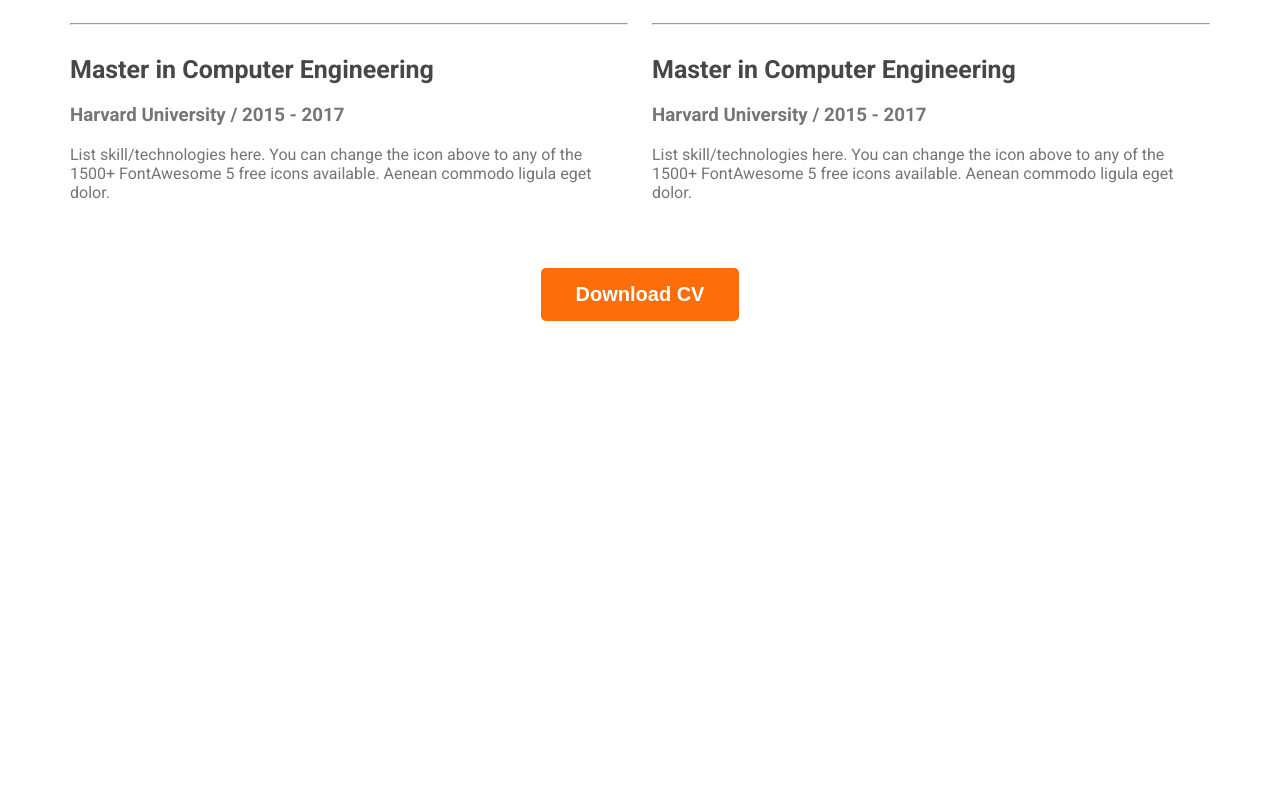
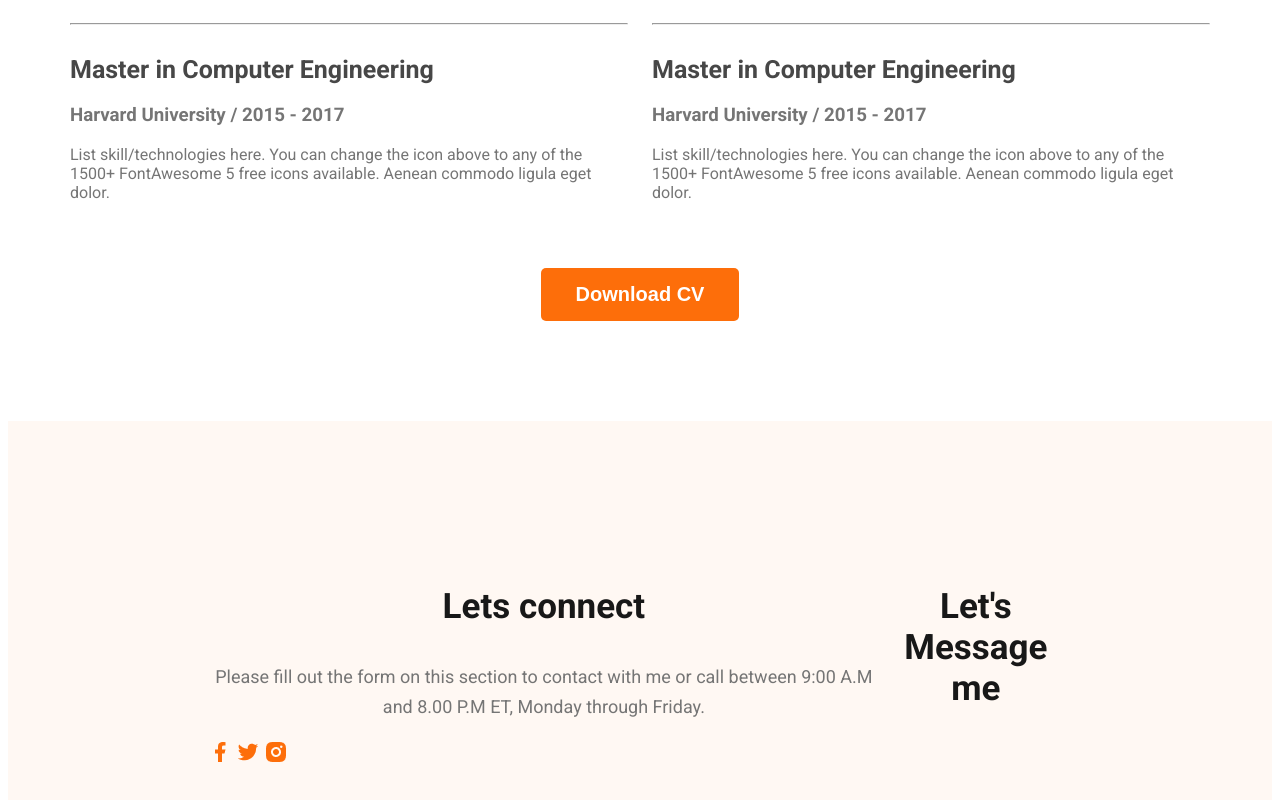
Before and after one commit to Sadatul99/webdev-portfolio, a plain HTML site: page index.html in a window 1280 px wide. Shown: the part 2802-3602 px from the top of the page. Before the commit the page ends 3131 px from the top, so only its background shows below. Drawn offline with Linux system fonts and the light colour scheme.

Commit message:
basic footer done

```diff
--- a/index.html
+++ b/index.html
@@ -161,7 +161,19 @@
 
     </main>
     <footer>
+        <div class="footer-column">
+            <h3 class="section-title">Lets connect</h3>
+            <p class="section-description">Please fill out the form on this section to contact with me or call between 9:00 A.M and 8.00 P.M ET, Monday through Friday.</p>
+            <div class="social-links">
+                <a href=""><img src="images/icons/facebook.png" alt=""></a>
+                <a href=""><img src="images/icons/twitter.png" alt=""></a>
+                <a href=""><img src="images/icons/insta.png" alt=""></a>
+            </div>
+        </div>
+        <div class="footer-column">
+            <h3 class="section-title">Let's Message me</h3>
 
+        </div>
     </footer>
 </body>
 </html>
--- a/styles/portfolio.css
+++ b/styles/portfolio.css
@@ -185,10 +185,20 @@ main section {
 .resume-item-description {
     color: var(--Dark-03, #757575);
 }
-.resume-container hr{
+
+.resume-container hr {
     margin: 30px 0px;
 }
-.download-cv{
+
+.download-cv {
     text-align: center;
     margin-top: 50px;
 }
+
+/* footer style */
+footer {
+    display: flex;
+    background: #FFF8F3;
+    padding:130px 200px ;
+    margin-top: 100px;
+}
```
